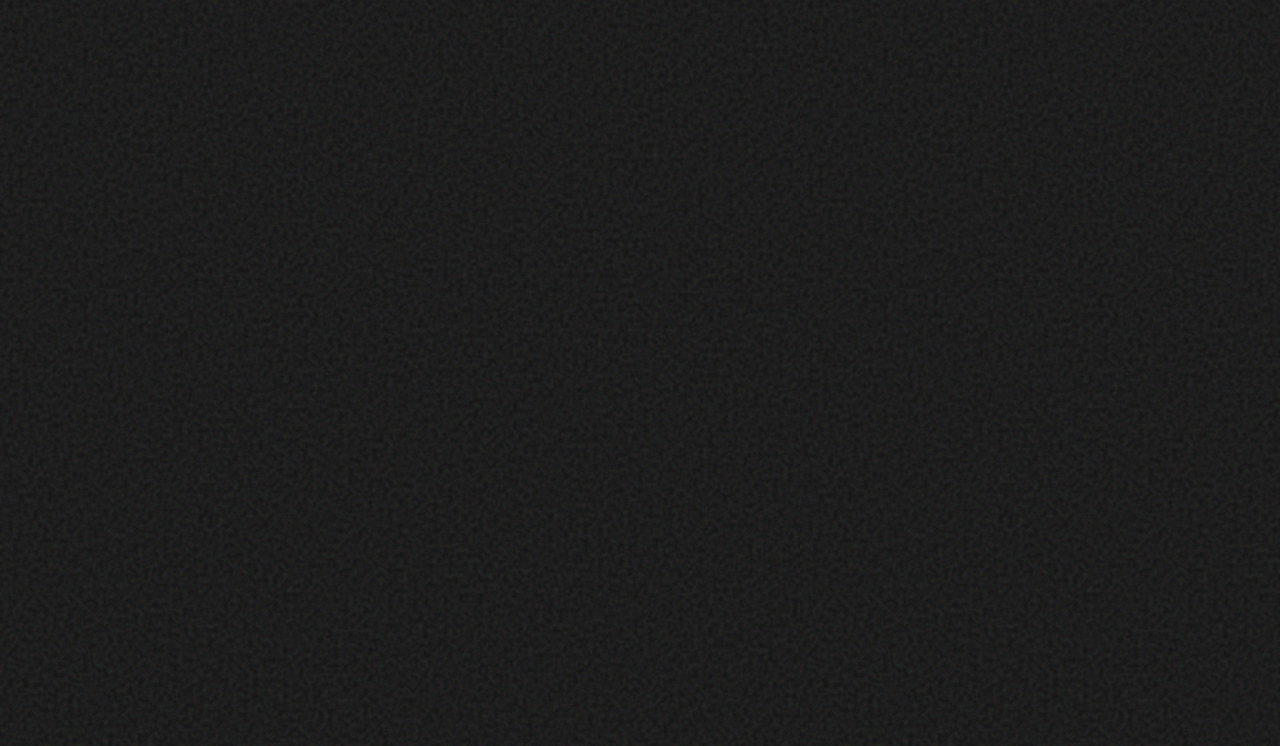
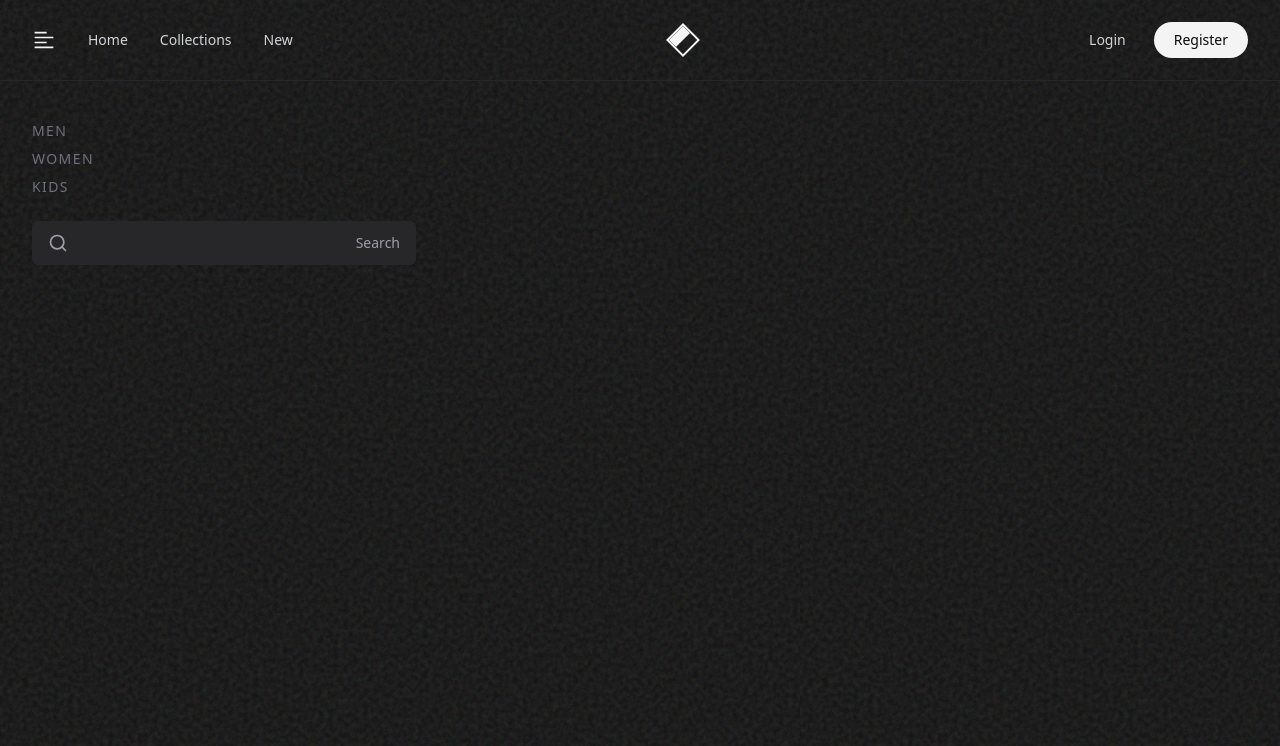
Before and after one commit to nusratjahan7/threadVerse, a Next.js app: page / in a window 1280 px wide. Shown: the top 746 px of the page. Built offline with nearby package versions, Linux system fonts and the light colour scheme.

Commit message:
create navbar and categorySerch

```diff
--- a/package.json
+++ b/package.json
@@ -11,7 +11,8 @@
   "dependencies": {
     "next": "16.3.0",
     "react": "19.2.8",
-    "react-dom": "19.2.8"
+    "react-dom": "19.2.8",
+    "react-icons": "^5.7.0"
   },
   "devDependencies": {
     "@tailwindcss/postcss": "^4",
--- a/src/app/layout.js
+++ b/src/app/layout.js
@@ -1,5 +1,6 @@
 import { Geist, Geist_Mono } from "next/font/google";
 import "./globals.css";
+import Navbar from "@/components/shared/Navbar";
 
 const geistSans = Geist({
   variable: "--font-geist-sans",
@@ -22,7 +23,11 @@ export default function RootLayout({ children }) {
       lang="en"
       className={`${geistSans.variable} ${geistMono.variable} h-full antialiased`}
     >
-      <body className="min-h-full flex flex-col">{children}</body>
+
+      <body className="min-h-full bg-noise flex flex-col">
+        <Navbar />
+        <main>{children}</main>
+        </body>
     </html>
   );
 }
--- a/src/app/page.js
+++ b/src/app/page.js
@@ -1,7 +1,10 @@
-import Image from "next/image";
+import CategorySearch from "@/components/homepage/CategorySearch";
+
 
 export default function Home() {
   return (
-    <div className="bg-noise h-screen"></div>
+    <div className="">
+      <CategorySearch />
+    </div>
   );
 }
--- /dev/null
+++ b/src/components/homepage/CategorySearch.jsx
@@ -0,0 +1,55 @@
+'use client';
+
+import { useState } from 'react';
+import { FiSearch } from 'react-icons/fi';
+
+export default function CategorySearch() {
+  const [selectedCategory, setSelectedCategory] = useState('');
+  const [searchQuery, setSearchQuery] = useState('');
+
+  const categories = ['MEN', 'WOMEN', 'KIDS'];
+
+  const handleSearch = (e) => {
+    e.preventDefault();
+    console.log('Searching:', { category: selectedCategory, query: searchQuery });
+  };
+
+  return (
+    <section className="w-full  text-zinc-100 py-10 px-4 sm:px-6 lg:px-8">
+      <div className="max-w-7xl mx-auto flex flex-col items-start gap-6">
+
+        {/* Category Selection Stack */}
+        <div className="flex flex-col space-y-2">
+          {categories.map((category) => (
+            <button
+              key={category}
+              onClick={() => setSelectedCategory(category)}
+              className={`text-left text-sm font-medium tracking-widest transition-colors duration-200 ${
+                selectedCategory === category
+                  ? 'text-white font-semibold'
+                  : 'text-zinc-500 hover:text-zinc-300'
+              }`}
+            >
+              {category}
+            </button>
+          ))}
+        </div>
+
+        {/* Search Bar Input */}
+        <form onSubmit={handleSearch} className="w-full max-w-sm">
+          <div className="relative flex items-center bg-zinc-800 rounded-md overflow-hidden px-4 py-3">
+            <FiSearch className="w-5 h-5 text-zinc-400 shrink-0" />
+            <input
+              type="text"
+              value={searchQuery}
+              onChange={(e) => setSearchQuery(e.target.value)}
+              placeholder="Search"
+              className="w-full bg-transparent text-right text-sm text-zinc-100 placeholder-zinc-400 focus:outline-none pl-3"
+            />
+          </div>
+        </form>
+
+      </div>
+    </section>
+  );
+}
--- /dev/null
+++ b/src/components/shared/Navbar.jsx
@@ -0,0 +1,101 @@
+'use client';
+
+import { useState } from 'react';
+import Link from 'next/link';
+import { HiOutlineMenu, HiOutlineX } from 'react-icons/hi';
+import { AiOutlineAlignLeft } from 'react-icons/ai';
+
+export default function Navbar() {
+  const [isOpen, setIsOpen] = useState(false);
+
+  const navLinks = [
+    { name: 'Home', href: '/' },
+    { name: 'Collections', href: '/collections' },
+    { name: 'New', href: '/new' },
+  ];
+
+  return (
+   <div>
+     <nav className="w-full  text-zinc-100 border-b border-zinc-800 sticky top-0 z-50">
+      <div className="max-w-7xl mx-auto px-4 sm:px-6 lg:px-8">
+        <div className="flex items-center justify-between h-20">
+
+          {/* Left: Mobile Menu Toggle & Desktop Navigation Links */}
+          <div className="flex items-center space-x-8">
+            {/* Mobile Hamburger Button */}
+            <button
+              onClick={() => setIsOpen(!isOpen)}
+              type="button"
+              className="md:hidden text-zinc-300 hover:text-white p-2 rounded-md focus:outline-none"
+              aria-label="Toggle Navigation"
+            >
+              {isOpen ? <HiOutlineX className="w-6 h-6" /> : <HiOutlineMenu className="w-6 h-6" />}
+            </button>
+
+            {/* Desktop Links */}
+            <div className="hidden md:flex items-center space-x-8">
+                <div>
+                    <AiOutlineAlignLeft className='text-2xl' />
+                </div>
+              {navLinks.map((link) => (
+                <Link
+                  key={link.name}
+                  href={link.href}
+                  className="text-sm font-medium text-zinc-300 hover:text-white transition-colors duration-200"
+                >
+                  {link.name}
+                </Link>
+              ))}
+            </div>
+          </div>
+
+          {/* Center: Brand Logo */}
+          <div className="flex-shrink-0 flex items-center justify-center">
+            <Link href="/" className="flex items-center">
+              {/* Diamond-style geometric icon matching the image */}
+              <div className="w-6 h-6 rotate-45 border-2 border-zinc-100 flex items-center justify-center overflow-hidden">
+                <div className="w-1/2 h-full bg-zinc-100 mr-auto" />
+              </div>
+            </Link>
+          </div>
+
+          {/* Right: Login & Register Buttons */}
+          <div className="flex items-center space-x-3">
+            <Link
+              href="/login"
+              className="text-xs sm:text-sm font-medium px-4 py-2 text-zinc-300 hover:text-white transition-colors duration-200"
+            >
+              Login
+            </Link>
+            <Link
+              href="/register"
+              className="text-xs sm:text-sm font-medium px-5 py-2 rounded-full bg-zinc-100 text-zinc-950 hover:bg-zinc-200 transition-colors duration-200"
+            >
+              Register
+            </Link>
+          </div>
+
+        </div>
+      </div>
+
+      {/* Mobile Menu Dropdown */}
+      {isOpen && (
+        <div className="md:hidden border-t border-zinc-800 bg-zinc-950">
+          <div className="px-4 pt-3 pb-6 space-y-3">
+            {navLinks.map((link) => (
+              <Link
+                key={link.name}
+                href={link.href}
+                onClick={() => setIsOpen(false)}
+                className="block text-base font-medium text-zinc-300 hover:text-white transition-colors duration-200 py-1"
+              >
+                {link.name}
+              </Link>
+            ))}
+          </div>
+        </div>
+      )}
+    </nav>
+   </div>
+  );
+}
```
Also changed, not shown: 1 other file (tests, documents, lock files or other folders).
